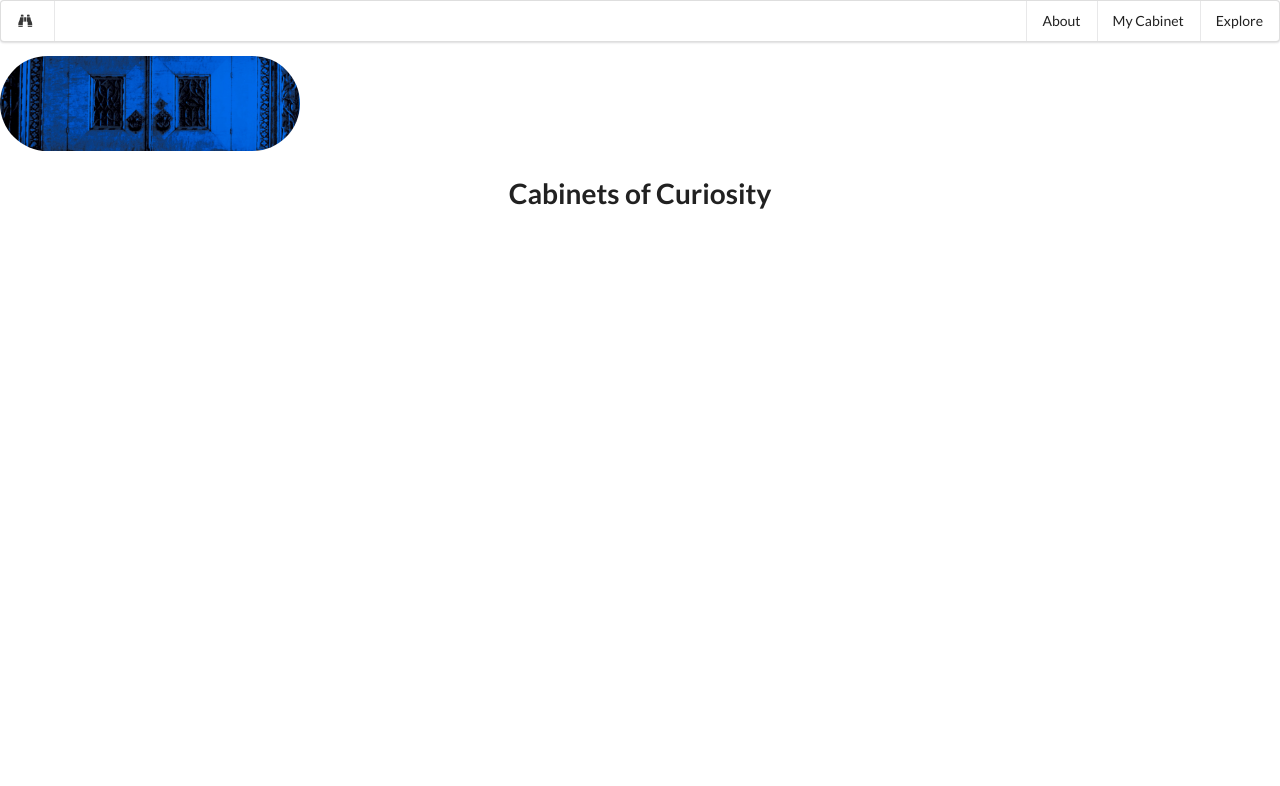
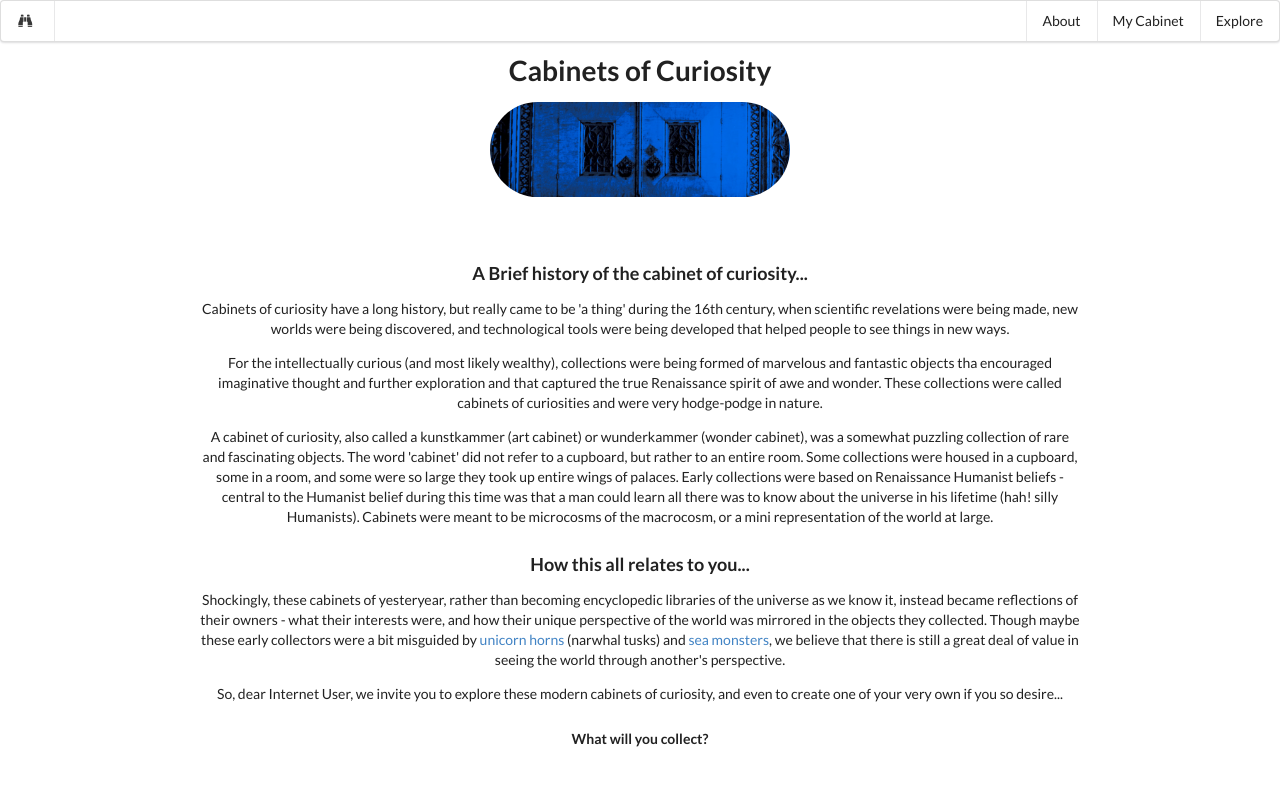
Before and after one commit to jennyjean8675309/curiosity_cabinet_frontend, a React (Create React App) app: page /about in a window 1280 px wide. Shown: the top 786 px of the page. Built offline with nearby package versions, Linux system fonts and the light colour scheme; no server answers.

Commit message:
Fixed some issues with re-rendering

```diff
--- a/src/About.js
+++ b/src/About.js
@@ -1,9 +1,26 @@
 import React from 'react'
 
 const About = () =>
-  <div>
-    <img src={require("./cabinet_doors.jpg")} class="ui medium circular image"/>
-    <h1 class="ui header">Cabinets of Curiosity</h1>
+  <div className="about">
+    <h1 className="ui header">Cabinets of Curiosity</h1>
+    <img src={require("./cabinet_doors.jpg")} className="ui medium circular image"/>
+    <br></br>
+    <br></br>
+    <h3>A Brief history of the cabinet of curiosity...</h3>
+      <p>{`Cabinets of curiosity have a long history, but really came to be 'a thing' during the 16th century, when scientific revelations were being made, new worlds were being discovered, and technological tools were being developed that helped people to see things in new ways.`}</p>
+
+      <p>{`For the intellectually curious (and most likely wealthy), collections were being formed of marvelous and fantastic objects tha encouraged imaginative thought and further exploration and that captured the true Renaissance spirit of awe and wonder. These collections were called cabinets of curiosities and were very hodge-podge in nature.`}</p>
+
+      <p>{`A cabinet of curiosity, also called a kunstkammer (art cabinet) or wunderkammer (wonder cabinet), was a somewhat puzzling collection of rare and fascinating objects. The word 'cabinet' did not refer to a cupboard, but rather to an entire room. Some collections were housed in a cupboard, some in a room, and some were so large they took up entire wings of palaces. Early collections were based on Renaissance Humanist beliefs - central to the Humanist belief during this time was that a man could learn all there was to know about the universe in his lifetime (hah! silly Humanists). Cabinets were meant to be microcosms of the macrocosm, or a mini representation of the world at large.`}</p>
+
+    <h3>How this all relates to you...</h3>
+      <p>{`Shockingly, these cabinets of yesteryear, rather than becoming encyclopedic libraries of the universe as we know it, instead became reflections of their owners - what their interests were, and how their unique perspective of the world was mirrored in the objects they collected. Though maybe these early collectors were a bit misguided by `}<a href='https://library.brown.edu/create/unicornfound/narwhal-tusk/'>unicorn horns</a>{` (narwhal tusks) and `}<a href='http://listverse.com/2017/05/17/top-10-bizarre-objects-commonly-found-in-cabinets-of-curiosities/'>sea monsters</a>{`, we believe that there is still a great deal of value in seeing the world through another's perspective.`}</p>
+
+      <p>{`So, dear Internet User, we invite you to explore these modern cabinets of curiosity, and even to create one of your very own if you so desire...`}</p>
+
+      <h5>{`What will you collect?`}</h5>
+
+      <p></p>
   </div>
 
 export default About
--- a/src/App.css
+++ b/src/App.css
@@ -38,13 +38,22 @@
 }
 
 .home-header {
-  font-family: 'Chalkduster';
-  font-size: 60px;
+  font-family: 'Century Gothic';
+  font-size: 75px;
   text-align: left;
 }
 
 .home-subheader {
-  font-family: 'Chalkduster';
-  font-size: 40px;
+  font-family: 'Century Gothic';
+  font-size: 50px;
   text-align: right;
 }
+
+.circular {
+  margin: auto;
+}
+
+.about {
+  margin-left: 200px;
+  margin-right: 200px;
+}
--- a/src/App.js
+++ b/src/App.js
@@ -108,10 +108,14 @@ class App extends Component {
     })
   }
 
-  setSelectedItem = (item) =>
-  {
+  setSelectedItem = (item, cabinet) => {
+    if (this.props.addOrEditItem === 'add'){
+      cabinet.items.push(item)
+      console.log(cabinet)
+    }
     this.setState({
-      selectedItem: item
+      selectedItem: item,
+      selectedCabinet: cabinet
     })
   }
 
@@ -156,7 +160,8 @@ class App extends Component {
       addOrEditItem: 'add'
     })} else if (command === 'edit'){
     this.setState({
-      addOrEditItem: 'edit'
+      addOrEditItem: 'edit',
+      redirectToItem: false
     })
     }
   }
@@ -180,7 +185,8 @@ class App extends Component {
       },
       body: JSON.stringify(data)
     }).then(response => response.json())
-    .then(data => this.addItemInDOM(data))
+    .then(data => {
+      this.addItemInDOM(data)})
   }
 
   editItem = (e, item) => {
@@ -218,13 +224,25 @@ class App extends Component {
   }
 
   addItemInDOM = (data) =>{
-    console.log(data)
+    console.log('this is my data', data)
+    let item_type = this.state.itemTypes.find(i => i.id === data.item_type_id)
+    let item = {
+      "description": data.description,
+      "image_url": data.image_url,
+      "interpretation": data.interpretation,
+      "item_id": data.id,
+      "item_type": item_type,
+      "location": data.location,
+      "name": data.name
+    }
     let cabinet = this.state.allCabinets.find(c => c.id === data.cabinet_id)
-    debugger;
+    console.log(cabinet)
+    cabinet.items.push(item)
     this.setState({
     redirectToItem: true,
     newItemId: data.id,
     selectedCabinet: cabinet,
+    selectedItem: Object.assign({}, data),
     currentUser: cabinet
     })
   }
@@ -296,7 +314,7 @@ class App extends Component {
           redirectToCabinet={this.state.redirectToCabinet}
           newCabinetId={this.state.newCabinetId}/>}/>
 
-          <Route path="/my_cabinet" render={() => <AccountButtons createAccount={this.createAccount}/>} />
+        <Route path="/my_cabinet" render={() => this.state.currentUser ? <Redirect to={`/cabinets/${this.state.currentUser.id}`} /> : <AccountButtons createAccount={this.createAccount}/>} />
 
           <Route path="/login" render={() => this.state.currentUser === null ? <Login
             setCurrentUser={this.setCurrentUser}
--- a/src/Item.js
+++ b/src/Item.js
@@ -1,5 +1,5 @@
 import React, { Component } from 'react'
-import { Link } from 'react-router-dom'
+import { Link, Redirect } from 'react-router-dom'
 
 class Item extends Component{
   render(){
--- a/src/ItemCard.js
+++ b/src/ItemCard.js
@@ -15,7 +15,7 @@ class ItemCard extends Component{
           </div>
           <div className="description">{this.props.item.description}
           </div>
-          <Link to={`${this.props.match.params.url}/${this.props.item.item_id}`}><div className="ui bottom attached button" onClick={() => this.props.selectItem(this.props.item)}>
+          <Link to={`${this.props.match.params.url}/${this.props.item.item_id}`}><div className="ui bottom attached button" onClick={() => this.props.selectItem(this.props.item, this.props.cabinet)}>
             <i className="add icon"></i>
               See More
           </div></Link>
@@ -23,7 +23,7 @@ class ItemCard extends Component{
         <div className="extra content">
           <a>
             <i className="lock open icon"></i>
-            This cabinet is unlocked
+            This item is unlocked
           </a>
         </div>
       </div>
```
Lines whose indentation alone changed are shown as unchanged.
